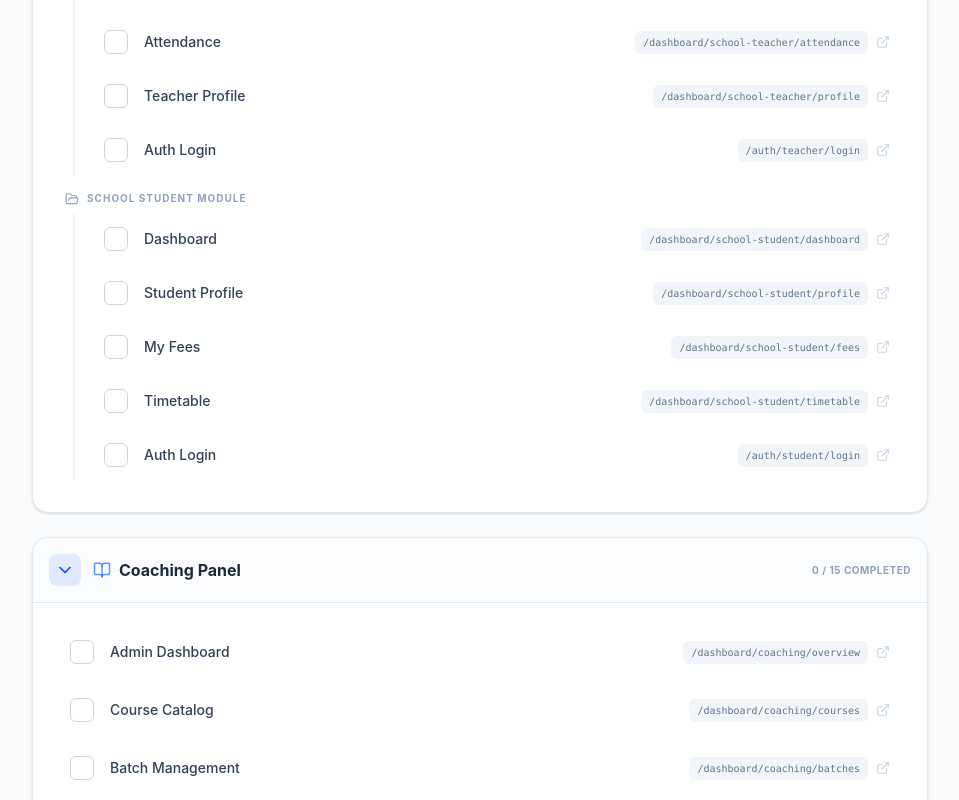
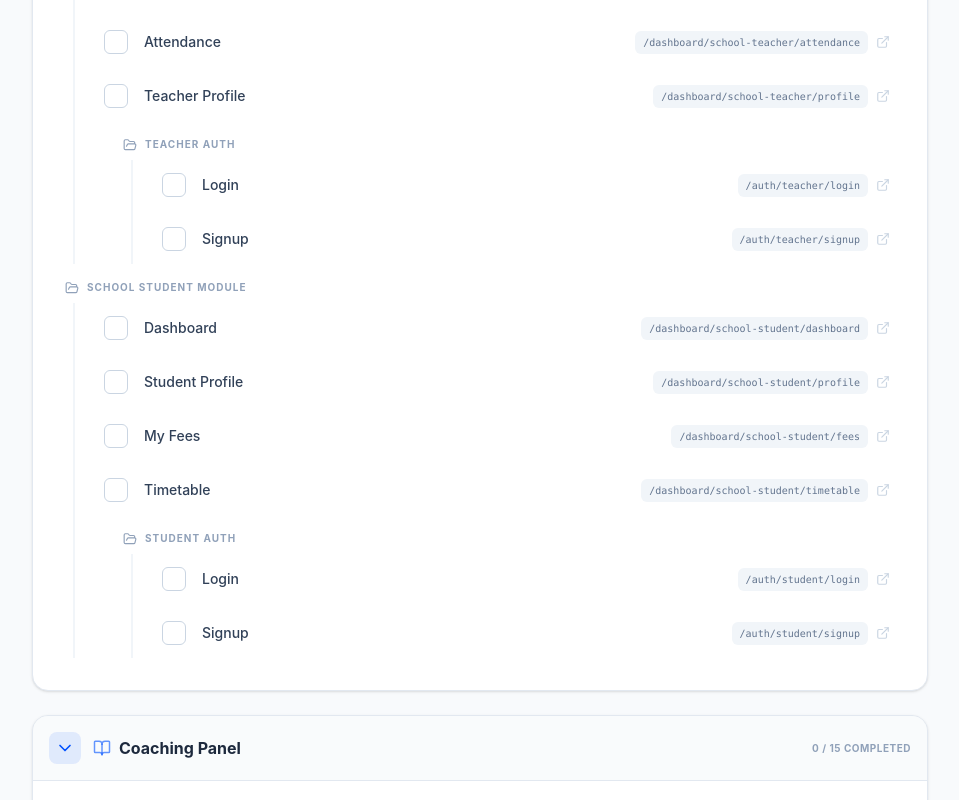
Before and after one commit to md-sonu07/skoolnet, a React (Vite) app: page /temp-urls in a window 1280 px wide. Shown: the part 2980-3780 px from the top of the page, without its empty margins (160-1119 px from the left). Built offline with nearby package versions, Linux system fonts and the light colour scheme.

Commit message:
feat: group auth routes into sub-links for teacher and student dashboards in TempUrls utility

```diff
--- a/src/pages/dev/TempUrls.jsx
+++ b/src/pages/dev/TempUrls.jsx
@@ -81,7 +81,13 @@ const URL_GROUPS = [
           { id: 'school-teacher-students', name: 'My Students', path: '/dashboard/school-teacher/my-students' },
           { id: 'school-teacher-attendance', name: 'Attendance', path: '/dashboard/school-teacher/attendance' },
           { id: 'prof-teacher-school', name: 'Teacher Profile', path: '/dashboard/school-teacher/profile' },
-          { id: 'auth-teacher-login', name: 'Auth Login', path: '/auth/teacher/login' },
+          {
+            name: 'Teacher Auth',
+            subLinks: [
+              { id: 'auth-teacher-school-login', name: 'Login', path: '/auth/teacher/login' },
+              { id: 'auth-teacher-school-signup', name: 'Signup', path: '/auth/teacher/signup' },
+            ]
+          }
         ]
       },
       {
@@ -91,7 +97,13 @@ const URL_GROUPS = [
           { id: 'school-student-profile', name: 'Student Profile', path: '/dashboard/school-student/profile' },
           { id: 'school-student-fees', name: 'My Fees', path: '/dashboard/school-student/fees' },
           { id: 'school-student-timetable', name: 'Timetable', path: '/dashboard/school-student/timetable' },
-          { id: 'auth-student-login', name: 'Auth Login', path: '/auth/student/login' },
+          {
+            name: 'Student Auth',
+            subLinks: [
+              { id: 'auth-student-school-login', name: 'Login', path: '/auth/student/login' },
+              { id: 'auth-student-school-signup', name: 'Signup', path: '/auth/student/signup' },
+            ]
+          }
         ]
       }
     ],
@@ -114,6 +126,13 @@ const URL_GROUPS = [
           { id: 'coach-teacher-courses', name: 'My Courses', path: '/dashboard/coaching-teacher/courses' },
           { id: 'coach-teacher-prof', name: 'Teacher Profile', path: '/dashboard/coaching-teacher/profile' },
           { id: 'coach-teacher-schedule', name: 'My Schedule', path: '/dashboard/coaching-teacher/schedule' },
+          {
+            name: 'Teacher Auth',
+            subLinks: [
+              { id: 'auth-teacher-coach-login', name: 'Login', path: '/auth/teacher/login' },
+              { id: 'auth-teacher-coach-signup', name: 'Signup', path: '/auth/teacher/signup' },
+            ]
+          }
         ]
       },
       {
@@ -123,6 +142,13 @@ const URL_GROUPS = [
           { id: 'coach-student-courses', name: 'My Courses', path: '/dashboard/coaching-student/courses' },
           { id: 'coach-student-prof', name: 'Student Profile', path: '/dashboard/coaching-student/profile' },
           { id: 'coach-student-payments', name: 'My Payments', path: '/dashboard/coaching-student/payments' },
+          {
+            name: 'Student Auth',
+            subLinks: [
+              { id: 'auth-student-coach-login', name: 'Login', path: '/auth/student/login' },
+              { id: 'auth-student-coach-signup', name: 'Signup', path: '/auth/student/signup' },
+            ]
+          }
         ]
       }
     ],
```
